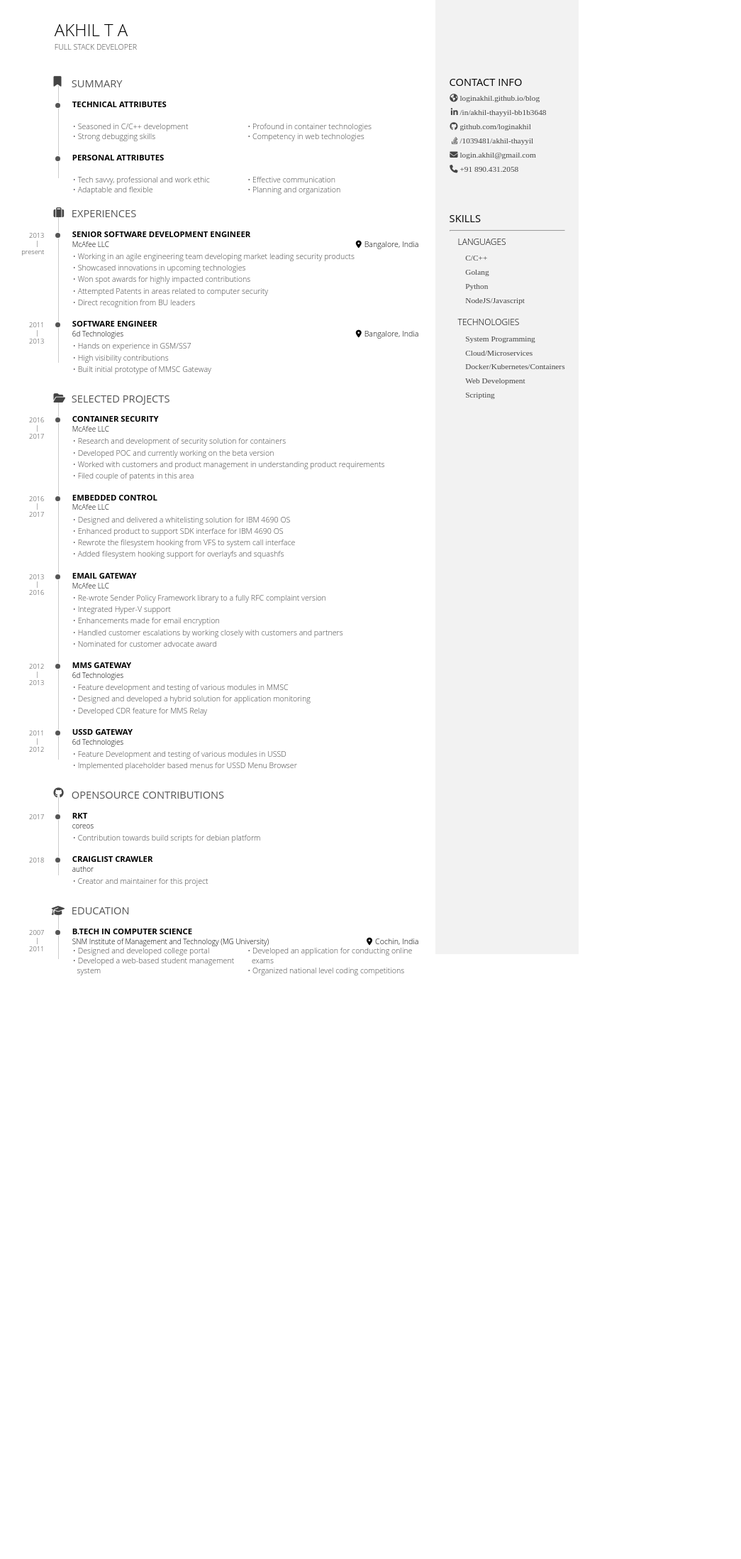
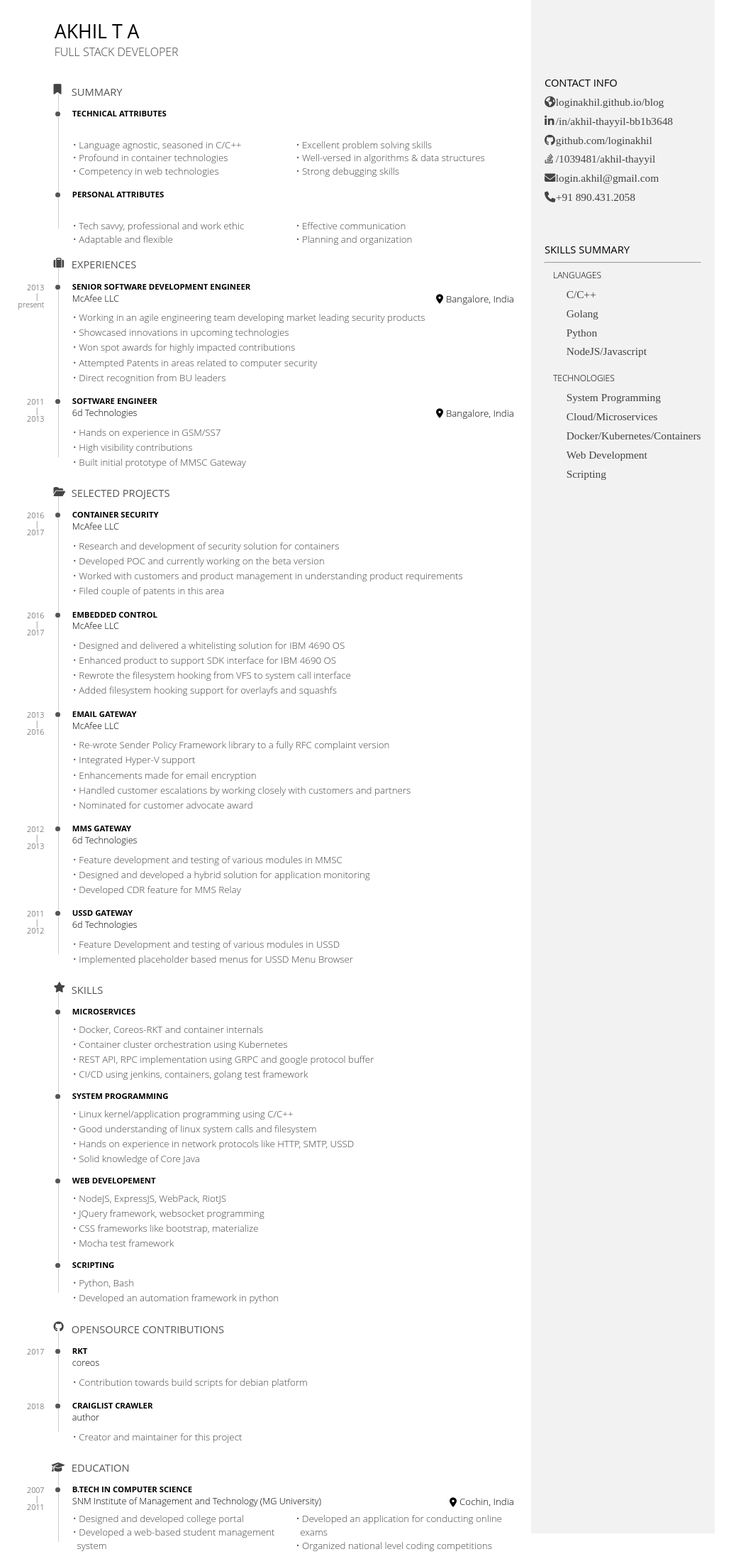
Before and after one commit to loginakhil/loginakhil.github.io, a Jekyll site: the page about/resume.html, which Jekyll copies as it is, in a window 1280 px wide. Shown: the whole page at 71% size, without its empty margins (0-1045 px from the left). Built offline with Jekyll 4.4.1, drawn with Linux system fonts in a browser that asks for light colours; nearby versions of some CDN libraries; before the commit the page ends 1375 px from its top, so only the background shows below that.

Commit message:
adding more details

```diff
--- a/about/resume.html
+++ b/about/resume.html
@@ -27,10 +27,12 @@
           </header>
           <div class="concise">
             <ul>
-              <li>Seasoned in C/C++ development</li>
-              <li>Strong debugging skills</li>
+              <li>Language agnostic, seasoned in C/C++</li>
               <li>Profound in container technologies</li>
               <li>Competency in web technologies</li>
+              <li>Excellent problem solving skills</li>
+              <li>Well-versed in algorithms &amp; data structures</li>
+              <li>Strong debugging skills</li>
             </ul>
           </div>
         </div>
@@ -215,6 +217,91 @@
       </section>
     </section>
 
+
+    <section class="main-block normal">
+      <h2>
+        <i class="fa fa-star"></i> Skills
+      </h2>
+      <section class="blocks">
+        <div class="date">
+          <span/>
+        </div>
+        <div class="decorator">
+        </div>
+        <div class="details">
+          <header>
+            <h3>Microservices</h3>
+            <span class="place"/>
+          </header>
+          <div>
+            <ul>
+              <li>Docker, Coreos-RKT and container internals</li>
+              <li>Container cluster orchestration using Kubernetes </li>
+              <li>REST API, RPC implementation using GRPC and google protocol buffer</li>
+              <li>CI/CD using jenkins, containers, golang test framework</li>
+            </ul>
+          </div>
+        </section>
+      <section class="blocks">
+        <div class="date">
+          <span/>
+        </div>
+        <div class="decorator">
+        </div>
+        <div class="details">
+          <header>
+            <h3>System Programming</h3>
+            <span class="place"/>
+          </header>
+          <div>
+            <ul>
+              <li>Linux kernel/application programming using C/C++</li>
+              <li>Good understanding of linux system calls and filesystem</li>
+              <li>Hands on experience in network protocols like HTTP, SMTP, USSD</li>
+              <li>Solid knowledge of Core Java</li>
+            </ul>
+          </div>
+        </section>
+        <section class="blocks">
+          <div class="date">
+            <span/>
+          </div>
+          <div class="decorator">
+          </div>
+          <div class="details">
+            <header>
+              <h3>Web Developement</h3>
+              <span class="place"/>
+            </header>
+            <div>
+              <ul>
+                <li>NodeJS, ExpressJS, WebPack, RiotJS</li>
+                <li>JQuery framework, websocket programming</li>
+                <li>CSS frameworks like bootstrap, materialize</li>
+                <li>Mocha test framework</li>
+              </ul>
+            </div>
+          </section>
+          <section class="blocks">
+              <div class="date">
+                <span/>
+              </div>
+              <div class="decorator">
+              </div>
+              <div class="details">
+                <header>
+                  <h3>Scripting</h3>
+                  <span class="place"/>
+                </header>
+                <div>
+                  <ul>
+                    <li>Python, Bash</li>
+                    <li>Developed an automation framework in python</li>
+                  </ul>
+                </div>
+              </section>
+        </section>
+
         <section class="main-block">
           <h2>
             <i class="fa fa-github"></i> Opensource Contributions
@@ -296,7 +383,7 @@
                 </ul>
               </div>
               <div class="side-block" id="skills">
-            <h1>Skills</h1>
+                <h1>Skills Summary</h1>
                 <hr/>
                 <h3>Languages</h3>
                 <ul>
--- a/about/style.css
+++ b/about/style.css
@@ -8,9 +8,9 @@
 }
 
 :root{
-  --page-width: 8.5in;
-  --page-height: 14in;
-  --main-width: 6.4in;
+  --page-width: 10.5in;
+  --page-height: 22.5in;
+  --main-width: 7.8in;
   --sidebar-width: calc(var(--page-width) - var(--main-width));
   --decorator-horizontal-margin: 0.2in;
 
@@ -40,7 +40,7 @@ body{
   margin: 0;
   font-family: "Open Sans", sans-serif;
   font-weight: 300;
-  line-height: 1.3;
+  line-height: 1.4;
   color: #444;
   hyphens: auto;
 }
@@ -58,7 +58,7 @@ li{
   float: left;
   width: var(--main-width);
   padding: 0.25in 0.25in 0 0.25in;
-  font-size: 8pt;
+  font-size: 10pt;
 }
 
 #sidebar{
@@ -68,7 +68,7 @@ li{
   height: 100%;
   padding: 0.6in var(--sidebar-horizontal-padding);
   background-color: #f2f2f2;
-  font-size: 8.5pt;
+  font-size: 11.5pt;
 }
 
 /* main */
@@ -86,8 +86,8 @@ li{
 }
 
 #title h1{
-  font-weight: 300;
-  font-size: 18pt;
+  font-weight: 400;
+  font-size: 20pt;
   line-height: 1.5;
 }
 
@@ -97,7 +97,7 @@ li{
 }
 
 .subtitle{
-  font-size: 8pt;
+  font-size: 12pt;
 }
 
 /*** categorial blocks ***/
@@ -169,7 +169,7 @@ li{
   flex: 0 0 var(--date-block-width);
   padding-top: calc(var(--row-blocks-padding-top) + 2.5pt) !important;
   padding-right: var(--decorator-horizontal-margin);
-  font-size: 7pt;
+  font-size: 8pt;
   text-align: right;
   line-height: 1;
 }
@@ -248,12 +248,16 @@ li{
   font-size: 8.5pt;
 }
 
-.main-block:not(.concise) .details div{
-  margin: 0.18in 0 0.1in 0;
+.main-block:not(.concise):not(.normal) .details div{
+  margin: 0.28in 0 0.1in 0;
 }
 
 .main-block:not(.concise) .blocks:last-child .details div{
   margin-bottom: 0;
+}
+
+.main-block.concise .details div{
+  margin: 0.25in 0 0.1in 0;
 }
 
 .main-block.concise .details div:not(.concise){
@@ -264,7 +268,7 @@ li{
 
 .details .place{
   float: left;
-  font-size: 7.5pt;
+  font-size: 9.5pt;
 }
 
 .details .location{
```
Lines whose indentation alone changed are shown as unchanged.
